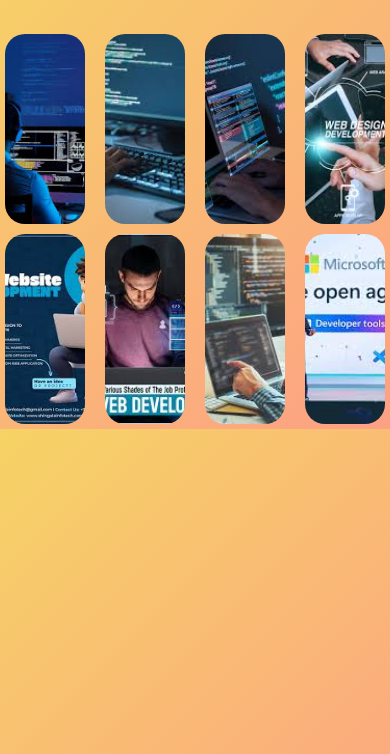
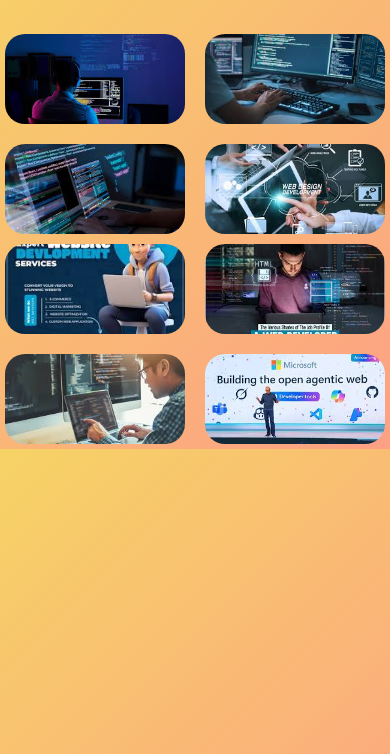
Before and after one commit to shahsawarkhan290k-beep/CodeAlpha_Image-gallery, a plain HTML site: page index.html in a window 390 px wide. Shown: the part 90-844 px from the top of the page. Drawn offline with Linux system fonts and the light colour scheme.

Commit message:
give responsiveness

```diff
--- a/style.css
+++ b/style.css
@@ -33,3 +33,25 @@ img{
   object-fit: cover;
   display: block;
 }
+@media (max-width:770px) {
+    .images{
+        display: grid;
+        grid-template-columns: repeat(3,1fr);
+    }
+    .image{
+  width:100%;
+  height: 150px;
+  padding: 5px;
+    }
+}
+@media (max-width:430px) {
+    .images{
+        display: grid;
+        grid-template-columns: repeat(2,1fr);
+    }
+    .image{
+  width:100%;
+  height: 100px;
+  padding: 5px;
+    }
+}
```
